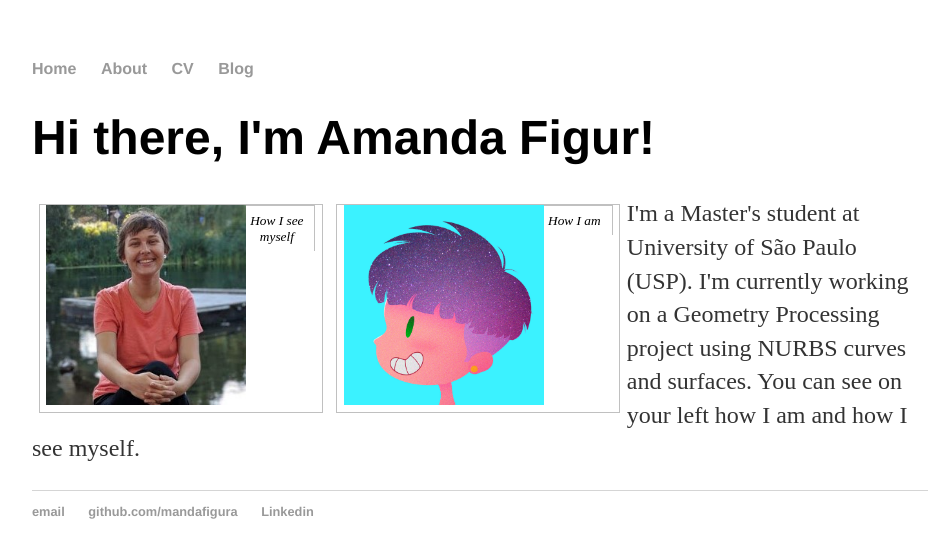
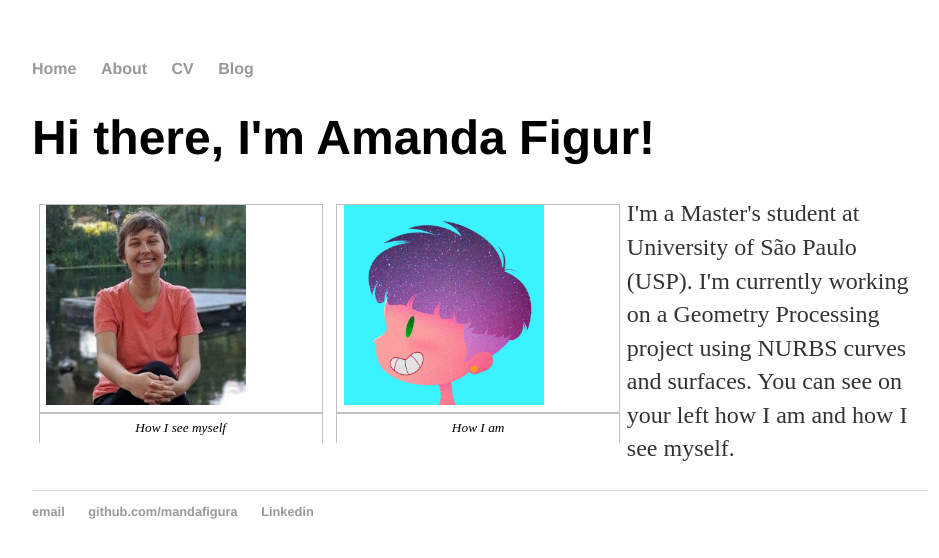
Before and after one commit to mandafigura/mandafigura.github.io, a Jekyll site: the page built from index.html, in a window 1280 px wide. Shown: the top 558 px of the page, without its empty margins (160-1099 px from the left). Built offline with Jekyll 4.4.1, drawn with Linux system fonts in a browser that asks for light colours.

Commit message:
Update main.css

```diff
--- a/css/main.css
+++ b/css/main.css
@@ -59,6 +59,7 @@ figure {
 }
 
 figcaption {
+  display: table-caption;
   caption-side: bottom;
   padding: 0.5em;
   border: thin silver solid;
```
